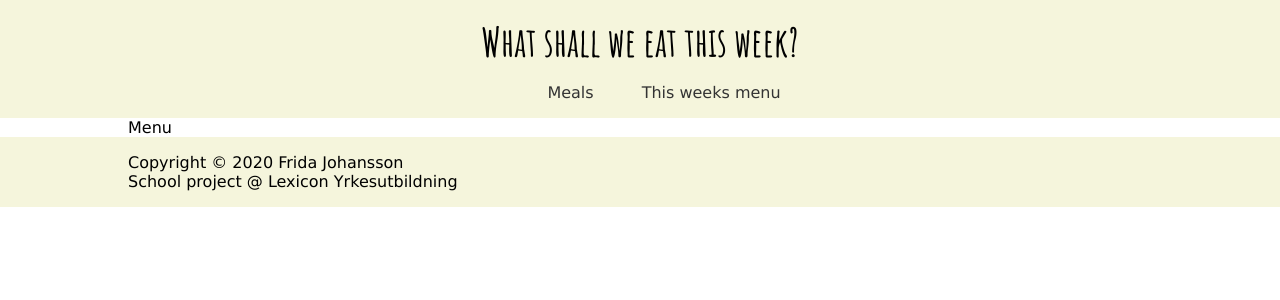
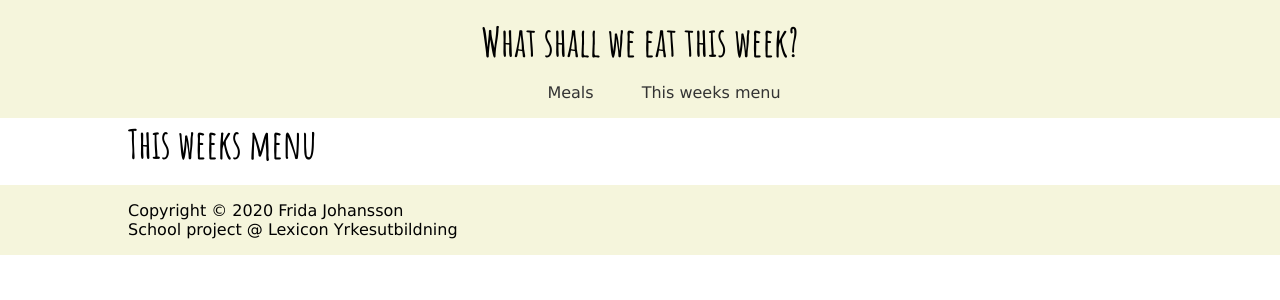
Before and after one commit to johanssonfridamaria/meals-of-the-week-app, a Vue app: page /menu in a window 1280 px wide. Shown: the top 300 px of the page. Built offline with nearby package versions, Linux system fonts and the light colour scheme.

Commit message:
added mealcard list

```diff
--- a/src/views/ThisWeeksMenu.vue
+++ b/src/views/ThisWeeksMenu.vue
@@ -1,13 +1,29 @@
 <template>
-  <div>Menu</div>
+  <div>
+    <h1>This weeks menu</h1>
+    <div class="d-flex row-wrap">
+      <mealCard v-for="(meal, index) in thisWeeksMenu" :key="index" :meal="meal" :id="index" />
+    </div>
+  </div>
 </template>
 
 <script>
+import MealCard from '../components/Meals/MealCard';
+import { mapGetters } from 'vuex';
+
 export default {
-
-}
+  name: 'ThisWeeksMenu',
+  components: {
+    MealCard,
+  },
+  // methods: {
+  //   ...mapActions(['randomMeal'])
+  // },
+  computed: {
+    ...mapGetters(['thisWeeksMenu', 'randomMeal']),
+  },
+};
 </script>
 
-<style>
-
+<style scoped>
 </style>
```
